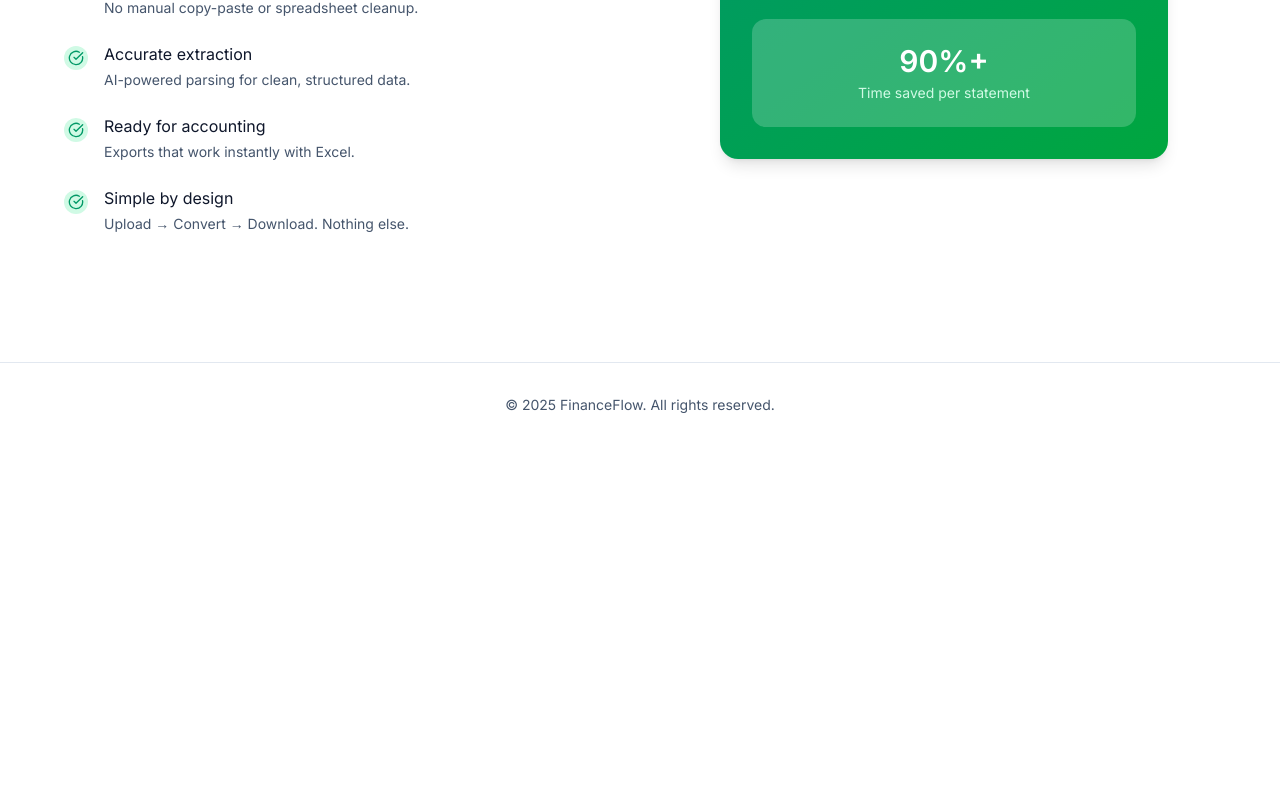
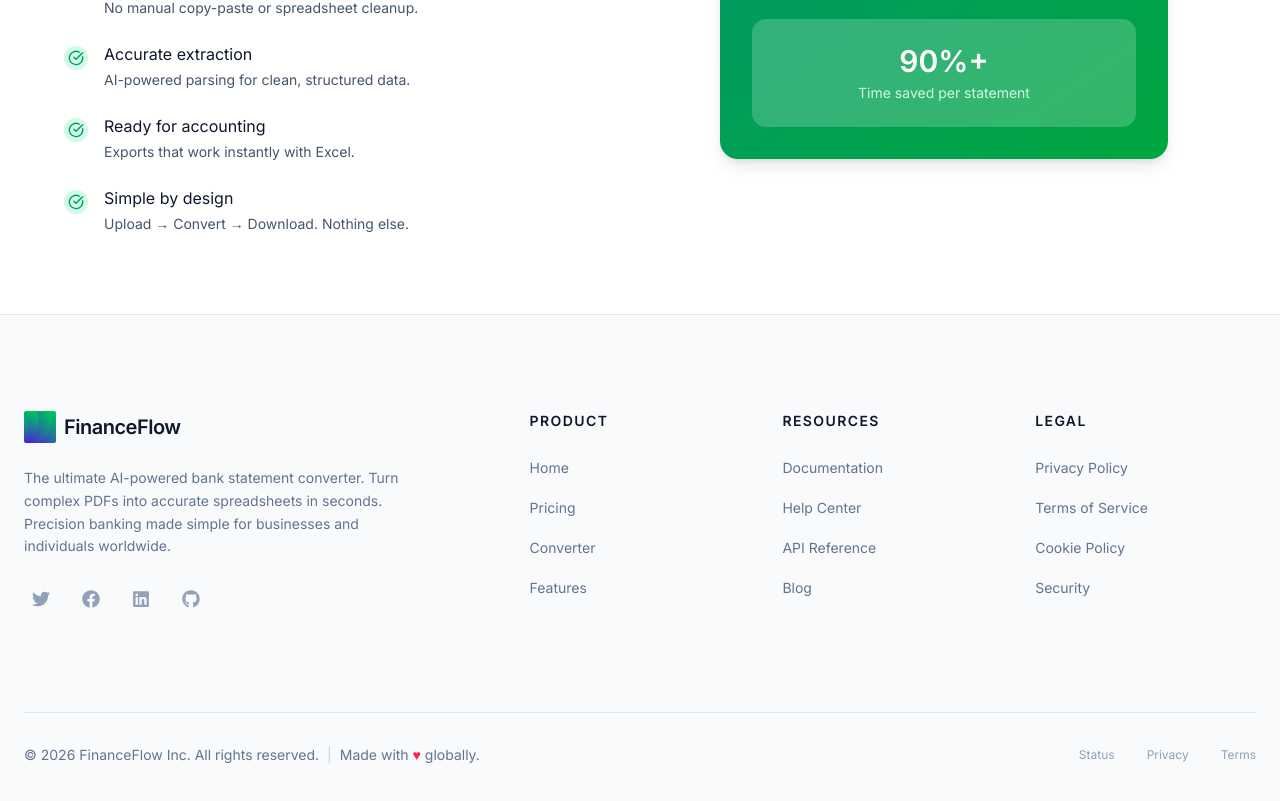
Before and after one commit to kavithra1000/FinanceFlow, a Next.js app: page /price in a window 1280 px wide. Shown: the part 1913-2714 px from the top of the page. Before the commit the page ends 2360 px from the top, so only its background shows below. Built offline with nearby package versions, Linux system fonts and the light colour scheme; no server answers.

Commit message:
feat: enhance FileUpload component with AI-powered extraction badge and trust indicators; refactor Footer components for shared usage

```diff
--- a/src/components/doc/FileUpload.tsx
+++ b/src/components/doc/FileUpload.tsx
@@ -2,6 +2,8 @@
 
 import React from 'react'
 import { RiFileExcel2Fill } from 'react-icons/ri'
+import { LuSparkles } from "react-icons/lu";
+import { FiCheckCircle } from "react-icons/fi";
 import UploadCard from './UploadCard'
 import FileListCard from './FileListCard'
 import ErrorMessage from './ErrorMessage'
@@ -69,14 +71,34 @@ const FileUpload = () => {
 
       {/* Hero Section */}
       {selectedFiles.length === 0 && (
-        <div className="text-center max-w-3xl mb-12 flex flex-col items-center animate-in fade-in slide-in-from-bottom-4 duration-1000">
-          <h1 className="text-5xl lg:text-7xl font-extrabold tracking-tight text-gray-900 mb-6 bg-clip-text text-transparent bg-gradient-to-r from-gray-900 via-emerald-800 to-gray-700">
-            Precision Banking <br /> Made Simple.
+        <div className="text-center max-w-4xl mb-12 flex flex-col items-center animate-in fade-in slide-in-from-bottom-4 duration-1000">
+          {/* Badge */}
+          <div className="mb-6 rounded-full inline-flex bg-emerald-100 px-4 py-1 text-sm font-medium text-emerald-700">
+            <p className="animate-pulse inline-flex items-center gap-2">
+              <LuSparkles className="h-4 w-4" />
+              AI-Powered Extraction
+            </p>
+          </div>
+
+          <h1 className="text-4xl sm:text-3xl lg:text-6xl font-semibold text-slate-900 leading-tight mb-6">
+            Precision Banking <br />
+            <span className="bg-gradient-to-r from-emerald-600 to-green-600 bg-clip-text text-transparent">
+              Made Simple
+            </span>
           </h1>
-          <p className="text-lg lg:text-xl text-gray-600 max-w-2xl leading-relaxed">
-            Convert complex PDF bank statements into structured Excel sheets in seconds.
-            Powered by Gemini AI for 100% accurate transaction parsing.
-          </p>
+
+
+          {/* Trust Indicators */}
+          <div className="flex flex-row font-medium flex-wrap items-center justify-center gap-4 sm:gap-8 text-xs text-slate-600">
+            <span className="flex items-center gap-2">
+              <FiCheckCircle className="w-4 h-4 text-green-600" />
+              Secure processing
+            </span>
+            <span className="flex items-center gap-2">
+              <FiCheckCircle className="w-4 h-4 text-green-600" />
+              No data storage
+            </span>
+          </div>
         </div>
       )}
 
@@ -107,7 +129,7 @@ const FileUpload = () => {
                     hover:scale-[1.02] active:scale-[0.98] transition-all
                     ${loading ? 'opacity-70 cursor-not-allowed' : 'cursor-pointer'}`}
                 >
-                  <div className="absolute inset-0 bg-gradient-to-r from-emerald-600 to-green-500 opacity-0 group-hover:opacity-100 transition-opacity duration-300" />
+                  <div className="absolute inset-0 bg-gradient-to-br from-emerald-600 to-green-600 opacity-0 group-hover:opacity-100 transition-opacity duration-300" />
                   <RiFileExcel2Fill className="size-6 relative z-10" />
                   <span className="relative z-10">
                     {loading ? 'Processing Data…' : 'Finalize & Convert'}
--- a/src/components/doc/Footer.tsx
+++ b/src/components/doc/Footer.tsx
@@ -1,12 +1,4 @@
 import React from 'react'
-
-const Footer = () => {
-    return (
-
-        <footer className="w-full pt-8 border-t border-zinc-900/20 text-center text-sm ">
-            <p>&copy; 2025 Monal Kavithra. Built with passion ☕</p>
-        </footer>
-    )
-}
+import Footer from '../shared/Footer'
 
 export default Footer
--- a/src/components/doc/Header.tsx
+++ b/src/components/doc/Header.tsx
@@ -8,15 +8,11 @@ import { Menu, X } from 'lucide-react'
 
 const Header = () => {
   const [open, setOpen] = useState(false)
-  const [scrolled, setScrolled] = useState(false)
   const [isMounted, setIsMounted] = useState(false)
   const menuRef = useRef<HTMLDivElement>(null)
 
   useEffect(() => {
     setIsMounted(true)
-    const handleScroll = () => setScrolled(window.scrollY > 50)
-    window.addEventListener('scroll', handleScroll)
-    return () => window.removeEventListener('scroll', handleScroll)
   }, [])
 
   useEffect(() => {
@@ -39,27 +35,7 @@ const Header = () => {
   return (
     <>
       <header
-        className={`${scrolled ? 'md:w-[60%] w-[92%] ' : 'w-screen'}`}
-        style={{
-          position: 'fixed',
-          left: '50%',
-          transform: 'translateX(-50%)',
-          zIndex: 50,
-          top: scrolled ? '16px' : '0px',
-          maxWidth: scrolled ? '72rem' : '100%',
-          borderRadius: scrolled ? '9999px' : '0px',
-          backgroundColor: scrolled ? 'rgba(255,255,255,0.80)' : 'rgba(255,255,255,0.95)',
-          backdropFilter: 'blur(14px)',
-          boxShadow: scrolled ? '0 4px 28px rgba(0,0,0,0.10)' : '0 1px 0 rgba(0,0,0,0.07)',
-          transition: [
-            'top 0.5s cubic-bezier(0.4,0,0.2,1)',
-            'width 0.5s cubic-bezier(0.4,0,0.2,1)',
-            'max-width 0.5s cubic-bezier(0.4,0,0.2,1)',
-            'border-radius 0.5s cubic-bezier(0.4,0,0.2,1)',
-            'box-shadow 0.5s cubic-bezier(0.4,0,0.2,1)',
-            'background-color 0.5s cubic-bezier(0.4,0,0.2,1)',
-          ].join(', '),
-        }}
+        className="fixed top-0 left-0 w-full z-50 bg-white/95 backdrop-blur-md border-b border-gray-100 shadow-sm"
       >
         <div className="flex items-center justify-between px-4 py-3 sm:px-6 md:px-8 md:py-4">
           {/* Logo */}
--- a/src/components/landing/Footer.tsx
+++ b/src/components/landing/Footer.tsx
@@ -1,13 +1,4 @@
 import React from 'react'
-
-const Footer = () => {
-  return (
-    <footer className="mt-32 border-t border-slate-200">
-      <div className="max-w-7xl mx-auto px-6 py-8 text-center text-sm text-slate-600">
-        <p>© 2025 FinanceFlow. All rights reserved.</p>
-      </div>
-    </footer>
-  )
-}
+import Footer from '../shared/Footer'
 
 export default Footer
--- /dev/null
+++ b/src/components/shared/Footer.tsx
@@ -0,0 +1,120 @@
+'use client'
+
+import React from 'react'
+import Image from 'next/image'
+import Link from 'next/link'
+import { FaTwitter, FaFacebook, FaLinkedin, FaGithub } from 'react-icons/fa'
+
+const Footer = () => {
+  const currentYear = new Date().getFullYear()
+
+  const footerLinks = [
+    {
+      title: 'Product',
+      links: [
+        { name: 'Home', href: '/' },
+        { name: 'Pricing', href: '/price' },
+        { name: 'Converter', href: '/doc' },
+        { name: 'Features', href: '/#features' },
+      ],
+    },
+    {
+      title: 'Resources',
+      links: [
+        { name: 'Documentation', href: '#' },
+        { name: 'Help Center', href: '#' },
+        { name: 'API Reference', href: '#' },
+        { name: 'Blog', href: '#' },
+      ],
+    },
+    {
+      title: 'Legal',
+      links: [
+        { name: 'Privacy Policy', href: '#' },
+        { name: 'Terms of Service', href: '#' },
+        { name: 'Cookie Policy', href: '#' },
+        { name: 'Security', href: '#' },
+      ],
+    },
+  ]
+
+  const socials = [
+    { icon: <FaTwitter size={18} />, href: '#', name: 'Twitter' },
+    { icon: <FaFacebook size={18} />, href: '#', name: 'Facebook' },
+    { icon: <FaLinkedin size={18} />, href: '#', name: 'LinkedIn' },
+    { icon: <FaGithub size={18} />, href: '#', name: 'GitHub' },
+  ]
+
+  return (
+    <footer className="w-full bg-slate-50 border-t border-slate-200 mt-20">
+      <div className="max-w-7xl mx-auto px-6 py-16 lg:py-24">
+        <div className="grid grid-cols-1 md:grid-cols-2 lg:grid-cols-5 gap-12 lg:gap-8">
+
+          {/* Brand Section */}
+          <div className="lg:col-span-2 space-y-6">
+            <Link href="/" className="flex items-center gap-2">
+              <Image alt="logo" src="/logo.png" width={32} height={32} />
+              <span className="text-xl font-extrabold text-slate-900 tracking-tight">
+                FinanceFlow
+              </span>
+            </Link>
+            <p className="text-slate-500 text-sm leading-relaxed max-w-sm">
+              The ultimate AI-powered bank statement converter. Turn complex PDFs
+              into accurate spreadsheets in seconds. Precision banking made simple for
+              businesses and individuals worldwide.
+            </p>
+            <div className="flex items-center gap-4">
+              {socials.map((social, i) => (
+                <a
+                  key={i}
+                  href={social.href}
+                  className="p-2 text-slate-400 hover:text-emerald-600 transition-colors duration-200 hover:bg-emerald-50 rounded-lg"
+                  aria-label={social.name}
+                >
+                  {social.icon}
+                </a>
+              ))}
+            </div>
+          </div>
+
+          {/* Nav Links */}
+          {footerLinks.map((section, idx) => (
+            <div key={idx} className="space-y-6">
+              <h4 className="text-sm font-bold text-slate-900 uppercase tracking-widest">
+                {section.title}
+              </h4>
+              <ul className="space-y-4">
+                {section.links.map((link, i) => (
+                  <li key={i}>
+                    <Link
+                      href={link.href}
+                      className="text-sm text-slate-500 hover:text-emerald-600 transition-colors duration-200 inline-block"
+                    >
+                      {link.name}
+                    </Link>
+                  </li>
+                ))}
+              </ul>
+            </div>
+          ))}
+        </div>
+
+        {/* Bottom Bar */}
+        <div className="mt-16 lg:mt-24 pt-8 border-t border-slate-200 flex flex-col sm:flex-row justify-between items-center gap-6">
+          <p className="text-sm text-slate-500">
+            © {currentYear} FinanceFlow Inc. All rights reserved.
+            <span className="hidden sm:inline mx-2 text-slate-300">|</span>
+            Made with <span className="text-rose-500">♥</span> globally.
+          </p>
+          <div className="flex items-center gap-8">
+            <Link href="#" className="text-xs text-slate-400 hover:text-slate-600 transition-colors"> Status </Link>
+            <Link href="#" className="text-xs text-slate-400 hover:text-slate-600 transition-colors"> Privacy </Link>
+            <Link href="#" className="text-xs text-slate-400 hover:text-slate-600 transition-colors"> Terms </Link>
+          </div>
+        </div>
+      </div>
+    </footer>
+  )
+}
+
+export default Footer
--- a/src/utils/excel-tools.ts
+++ b/src/utils/excel-tools.ts
@@ -3,7 +3,21 @@ import * as XLSX from 'xlsx';
 import type { TransactionRow } from '@/types/transaction';
 
 export function createExcelBuffer(data: TransactionRow[]): Buffer {
-  const worksheet = XLSX.utils.json_to_sheet(data);
+  // Use explicit headers to ensure consistent column ordering
+  const worksheet = XLSX.utils.json_to_sheet(data, {
+    header: ['date', 'description', 'debit', 'credit', 'balance']
+  });
+
+  // Set explicit column widths to prevent #### issue in Excel
+  // wch is 'width in characters'
+  worksheet['!cols'] = [
+    { wch: 12 }, // Date (YYYY-MM-DD fits in 10-12)
+    { wch: 45 }, // Description (Longer for bank descriptions)
+    { wch: 12 }, // Debit
+    { wch: 12 }, // Credit
+    { wch: 15 }, // Balance
+  ];
+
   const workbook = XLSX.utils.book_new();
   XLSX.utils.book_append_sheet(workbook, worksheet, 'Bank Transactions');
 
@@ -11,6 +25,13 @@ export function createExcelBuffer(data: TransactionRow[]): Buffer {
 }
 
 export function createCsvBuffer(data: TransactionRow[]): string {
-  const worksheet = XLSX.utils.json_to_sheet(data);
-  return XLSX.utils.sheet_to_csv(worksheet);
+  const worksheet = XLSX.utils.json_to_sheet(data, {
+    header: ['date', 'description', 'debit', 'credit', 'balance']
+  });
+
+  const csv = XLSX.utils.sheet_to_csv(worksheet);
+
+  // Add UTF-8 BOM (Byte Order Mark) to help Excel recognize the file's encoding
+  // and handle types (like dates) more gracefully.
+  return "\ufeff" + csv;
 }
```
Also changed, not shown: src/components/landing/Hero.tsx (+8 -4 lines).
